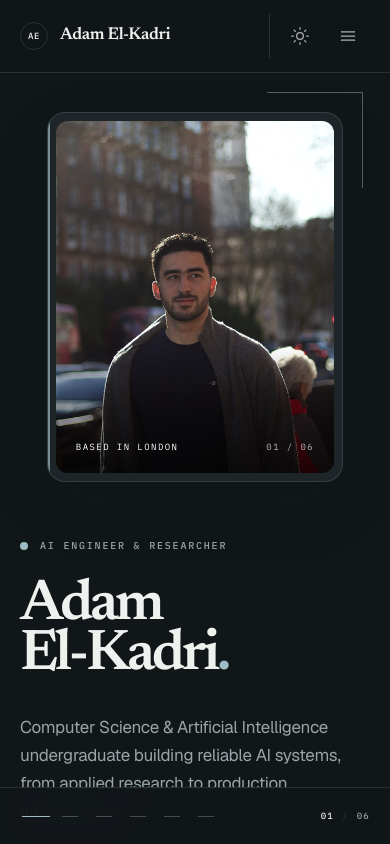
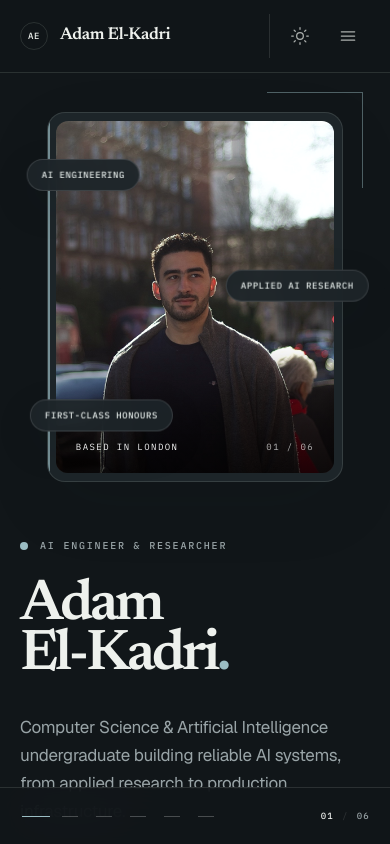
Before and after one commit to adamelkadri/portfolio, a Next.js app: page / in a window 390 px wide. Built offline with nearby package versions, Linux system fonts and the light colour scheme.

Commit message:
fix: show hero credentials on mobile

```diff
--- a/components/slides.tsx
+++ b/components/slides.tsx
@@ -183,7 +183,7 @@ export function IndexSlide({ onExplore }: { onExplore: () => void }) {
             </div>
 
             {pills.map((pill) => (
-              <div key={pill.text} aria-hidden="true" className={`absolute z-10 hidden sm:block ${pill.position}`}>
+              <div key={pill.text} aria-hidden="true" className={`absolute z-10 ${pill.position}`}>
                 <div className="pill-float" style={{ animationDelay: pill.delay }}>
                   <span
                     className="pill pill-pop block rounded-full px-3.5 py-2 font-mono text-[9px] font-medium tracking-[0.06em] whitespace-nowrap uppercase"
--- a/lib/content.ts
+++ b/lib/content.ts
@@ -48,7 +48,7 @@ export const pills = [
     delay: "0.9s",
   },
   {
-    text: "First-Class Predicted",
+    text: "First-Class Honours",
     position: "top-[78%] left-0 -translate-x-[12%]",
     delay: "1.05s",
   },
@@ -74,7 +74,7 @@ export const education = {
   degree: "BSc Computer Science & Artificial Intelligence",
   graduation: "Expected graduation: June 2027",
   location: "London, United Kingdom",
-  honours: "First-Class Honours (Predicted)",
+  honours: "First-Class Honours",
   modules: [
     "Deep Learning",
     "Natural Language Processing",
```
